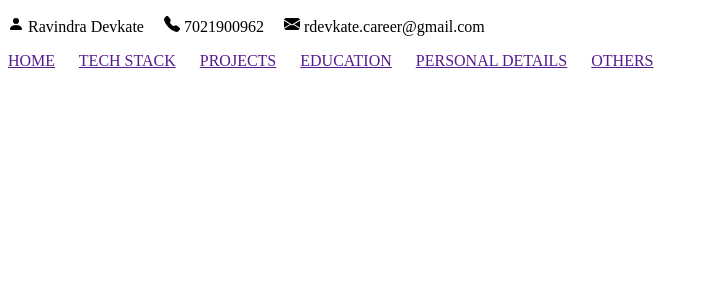
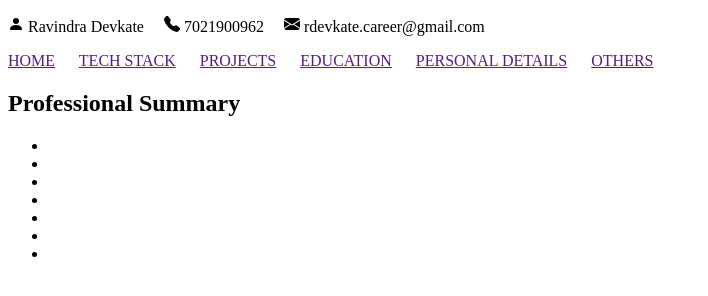
Before and after one commit to ravindra-22/my-profie, a plain HTML site: page index.html in a window 1280 px wide. Shown: the whole page, without its empty margins (0-708 px from the left). Drawn offline with Linux system fonts and the light colour scheme.

Commit message:
Design a Home Page
Design a Home Page

```diff
--- a/index.html
+++ b/index.html
@@ -30,7 +30,21 @@
     </nav>
 
     <!-- Main section -->
-    <section></section>
+    <section>
+        <!--HOME Section-->
+        <section>
+            <h2>Professional Summary</h2>
+            <ul>
+                <li></li>
+                <li></li>
+                <li></li>
+                <li></li>
+                <li></li>
+                <li></li>
+                <li></li>
+            </ul>
+        </section>
+    </section>
 
     <!-- Footer Section -->
     <footer></footer>
```
